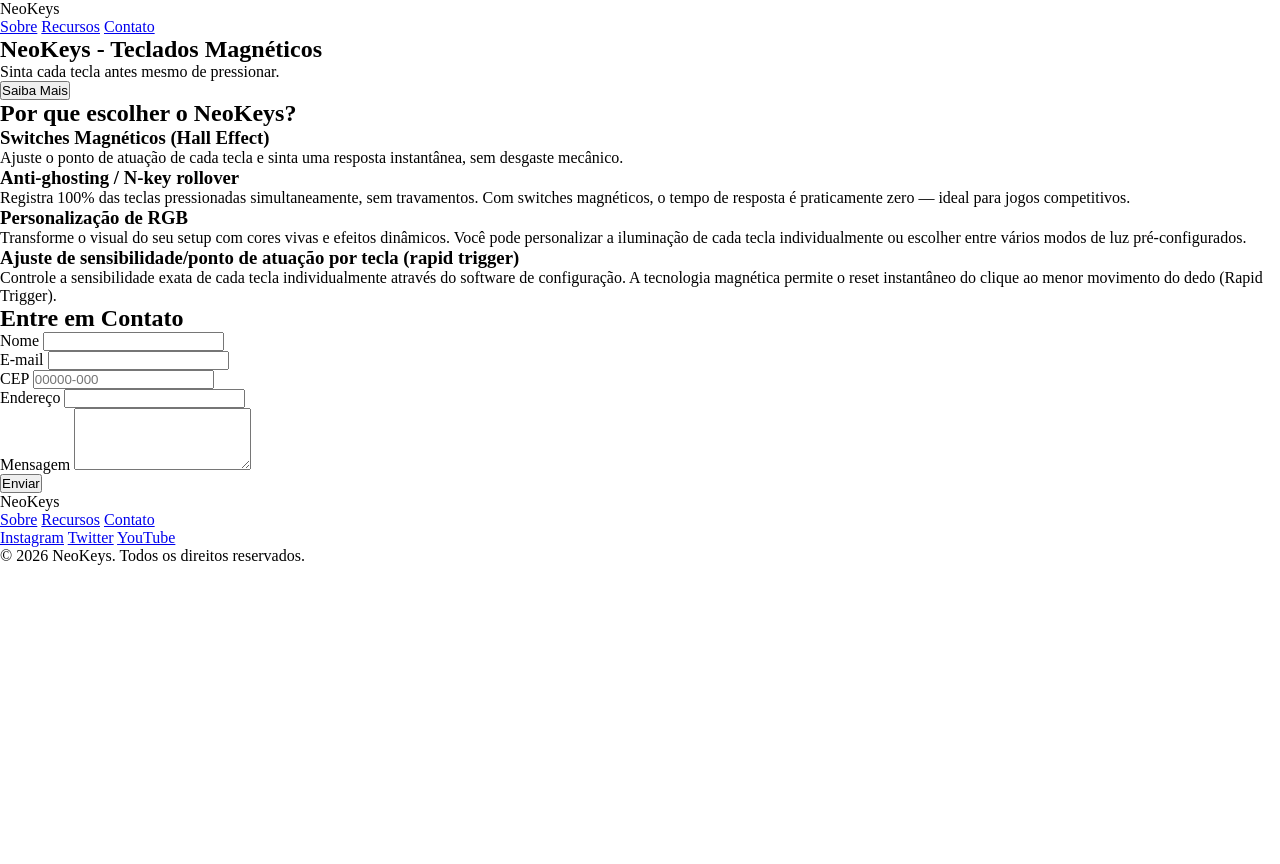
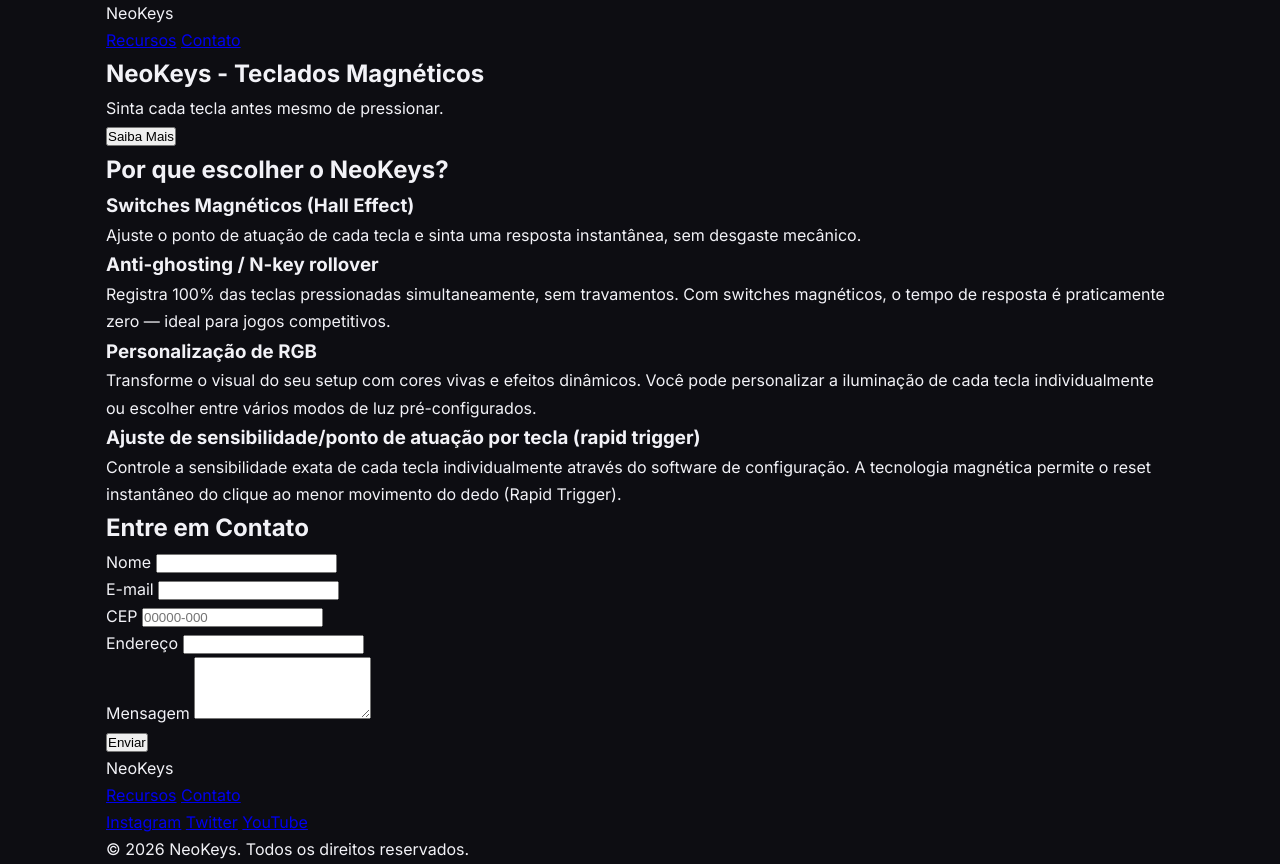
Before and after one commit to rafael-kuchla-flores/teclado-magnetico-landing, a website: page index.html in a window 1280 px wide. Before the commit the page ends 800 px from the top, so only its background shows below. Drawn offline with Linux system fonts and the light colour scheme.

Commit message:
style: adiciona containers para permitir fundo full-bleed nas secoes

```diff
--- a/css/style.css
+++ b/css/style.css
@@ -16,3 +16,16 @@
   margin: 0;
   box-sizing: border-box;
 }
+
+body {
+  font-family: var(--fonte-texto);
+  color: var(--text-primary);
+  background: var(--bg-primary);
+  line-height: 1.7;
+}
+
+.container {
+  max-width: 1100px;
+  margin: 0 auto;
+  padding: 0 16px;
+}
--- a/index.html
+++ b/index.html
@@ -13,22 +13,26 @@
   </head>
   <body>
     <header class="cabecalho">
+      <div class="container">
         <div class="logo">NeoKeys</div>
         <nav class="navegacao">
-        <a href="#sobre">Sobre</a>
           <a href="#recursos">Recursos</a>
           <a href="#contato">Contato</a>
         </nav>
+      </div>
     </header>
 
     <main>
       <section id="hero">
+        <div class="container">
           <h1>NeoKeys - Teclados Magnéticos</h1>
           <p>Sinta cada tecla antes mesmo de pressionar.</p>
           <button class="btn">Saiba Mais</button>
+        </div>
       </section>
 
       <section id="recursos">
+        <div class="container">
           <h2>Por que escolher o NeoKeys?</h2>
 
           <div class="lista-recursos">
@@ -61,7 +65,8 @@
 
             <article class="recurso">
               <h3>
-              Ajuste de sensibilidade/ponto de atuação por tecla (rapid trigger)
+                Ajuste de sensibilidade/ponto de atuação por tecla (rapid
+                trigger)
               </h3>
               <p>
                 Controle a sensibilidade exata de cada tecla individualmente
@@ -71,9 +76,11 @@
               </p>
             </article>
           </div>
+        </div>
       </section>
 
       <section id="contato">
+        <div class="container">
           <h2>Entre em Contato</h2>
 
           <form id="form-contato">
@@ -115,14 +122,15 @@
 
             <button type="submit" class="btn">Enviar</button>
           </form>
+        </div>
       </section>
     </main>
     <footer>
+      <div class="container">
         <div class="rodape-conteudo">
           <div class="logo">NeoKeys</div>
 
           <nav class="rodape-links">
-          <a href="#sobre">Sobre</a>
             <a href="#recursos">Recursos</a>
             <a href="#contato">Contato</a>
           </nav>
@@ -137,6 +145,7 @@
         <p class="copyright">
           &copy; 2026 NeoKeys. Todos os direitos reservados.
         </p>
+      </div>
     </footer>
   </body>
 </html>
```
Lines whose indentation alone changed are shown as unchanged.
